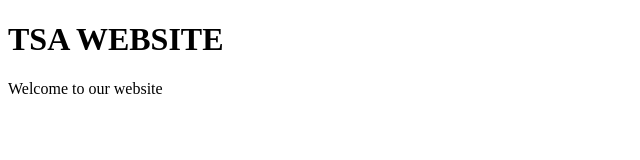
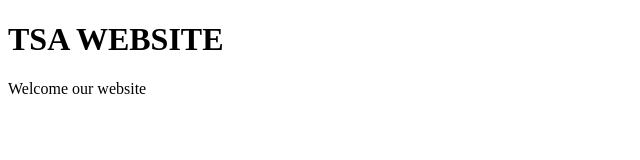
Before and after one commit to jackw00/TSAwebsiteProject, a plain HTML site: page index.html in a window 1280 px wide. Shown: the full height of the page, 0-640 px from the left. Drawn offline with Linux system fonts and the light colour scheme.

Commit message:
Update index.html

```diff
--- a/index.html
+++ b/index.html
@@ -8,7 +8,7 @@
 
 	<body>
 		<h1>TSA WEBSITE</h1>
-		<p> Welcome to our website </p>
+		<p> Welcome our website </p>
 	</body>
 
 </html>
```
